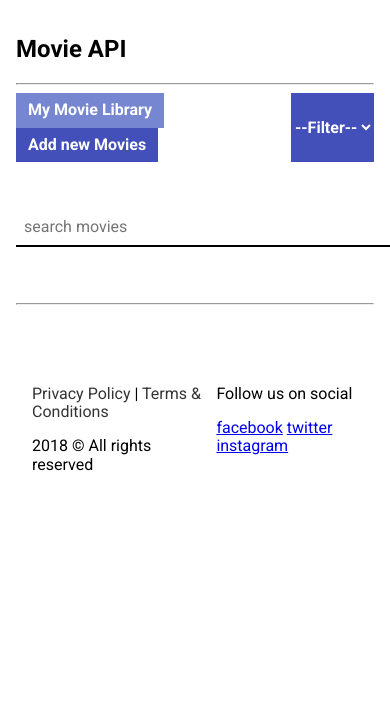
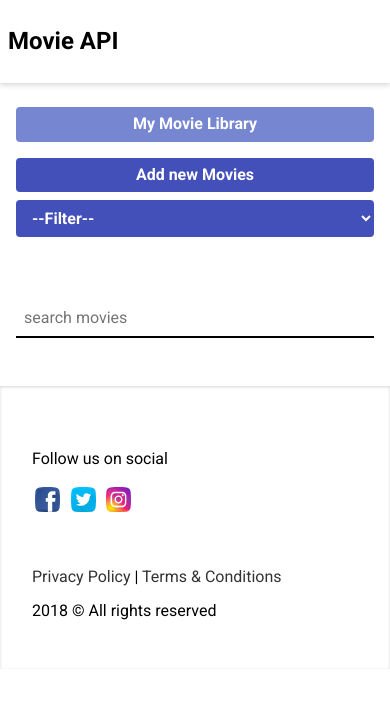
Before and after one commit to jibin2706/movie-app, a website built with Parcel: page index.html in a window 390 px wide. Built offline with nearby package versions, Linux system fonts and the light colour scheme; no server answers.

Commit message:
Separate css into individual files and added responsive layout to the page

```diff
--- a/css/_button.scss
+++ b/css/_button.scss
@@ -2,6 +2,7 @@
 
 .btn {
   padding: 8px 12px;
+  border-radius: 4px;
   border: none;
   font-weight: 700;
   cursor: pointer;
@@ -19,8 +20,21 @@
 
 select {
   border: none;
+  border-radius: 4px;
   font-weight: 700;
   cursor: pointer;
   background: $primary;
   color: $white;
 }
+
+@media (max-width: 500px) {
+  .btn,
+  select {
+    width: 100%;
+    margin: 0.5rem 0;
+  }
+
+  select {
+    padding: 8px 12px;
+  }
+}
--- /dev/null
+++ b/css/_card.scss
@@ -0,0 +1,36 @@
+.card {
+  max-width: 200px;
+  padding: 1rem;
+}
+
+.card__image {
+  width: 100%;
+
+  &::after {
+    content: "add";
+    position: absolute;
+    top: 0;
+    left: 0;
+    z-index: 10;
+  }
+}
+
+.card__info {
+  display: flex;
+  justify-content: space-between;
+}
+
+.card__title {
+  //   display: block;
+}
+
+@media (max-width: 768px) {
+  .card {
+    max-width: 150px;
+  }
+}
+@media (max-width: 500px) {
+  .card {
+    max-width: 120px;
+  }
+}
--- a/css/_footer.scss
+++ b/css/_footer.scss
@@ -1,10 +1,8 @@
 @import "colors";
 
 .footer {
-  max-width: 1200px;
-  margin: auto;
-  padding: 1rem;
-  margin-top: 3rem;
+  padding: 2rem;
+  box-shadow: inset 0 1px 3px rgba($dark-grey, 0.2);
   display: flex;
   justify-content: space-between;
 }
@@ -16,3 +14,31 @@
     color: $dark-grey;
   }
 }
+
+.footer__social__links {
+  text-align: end;
+  img {
+    width: 25px;
+    margin: 0.2rem;
+  }
+}
+
+@media (max-width: 500px) {
+  .footer {
+    flex-direction: column;
+  }
+
+  .footer__legal {
+    order: 2;
+    margin: 1rem 0;
+  }
+
+  .footer__social {
+    order: 1;
+    margin: 1rem 0;
+  }
+
+  .footer__social__links {
+    text-align: left;
+  }
+}
--- /dev/null
+++ b/css/_header.scss
@@ -0,0 +1,34 @@
+@import "colors";
+
+.header {
+  box-shadow: 0 2px 5px rgba($dark-grey, 0.2);
+  padding: 0.5rem;
+  position: sticky;
+  top: 0;
+  background: $white;
+}
+
+.search__header {
+  display: flex;
+  justify-content: space-between;
+  margin: 1rem;
+}
+
+.search__footer {
+  padding: 3rem 1rem;
+  input {
+    border: none;
+    box-sizing: border-box;
+    border-bottom: 2px solid black;
+    display: block;
+    width: 100%;
+    outline: none;
+    padding: 0.5rem;
+  }
+}
+
+@media (max-width: 500px) {
+  .search__header {
+    flex-direction: column;
+  }
+}
--- a/css/styles.scss
+++ b/css/styles.scss
@@ -1,28 +1,10 @@
+@import "header";
 @import "button";
+@import "card";
 @import "footer";
 
 body {
-  max-width: 1200px;
-  margin: auto;
-  padding: 1rem;
   font-family: "Roboto", sans-serif;
-}
-
-.search__header {
-  display: flex;
-  justify-content: space-between;
-}
-
-.search__footer {
-  padding: 3rem 0;
-  input {
-    border: none;
-    border-bottom: 2px solid black;
-    display: block;
-    width: 100%;
-    outline: none;
-    padding: 0.5rem;
-  }
 }
 
 #app {
@@ -30,50 +12,3 @@ body {
   flex-wrap: wrap;
   justify-content: center;
 }
-
-.card {
-  max-width: 200px;
-  padding: 1rem;
-}
-
-.card__image {
-  width: 100%;
-}
-
-.card__info {
-  display: flex;
-  justify-content: space-between;
-}
-
-.card__title {
-  //   display: block;
-}
-
-@media (max-width: 768px) {
-  .card {
-    max-width: 150px;
-  }
-}
-
-@media (max-width: 400px) {
-  .card {
-    max-width: 120px;
-  }
-}
-
-// modals
-.modals {
-  position: absolute;
-  width: 70vw;
-  height: 30vh;
-  z-index: 10;
-  top: 0;
-  left: 0;
-  background: grey;
-}
-
-.add-movie-dialog {
-}
-
-.my-movie-dialog {
-}
--- a/index.html
+++ b/index.html
@@ -10,9 +10,8 @@
     <title>Movie API</title>
   </head>
   <body>
-    <header>
-      <h2>Movie API</h2>
-      <hr />
+    <header class="header">
+      <h2 class="header__title">Movie API</h2>
     </header>
 
     <div class="container">
@@ -38,14 +37,6 @@
       <main id="app"></main>
     </div>
 
-    <!-- <div id="my-movie-dialog" class="modals">
-      <h1>movie dialog</h1>
-    </div>
-
-    <div id="add-movie-dialog" class="modals">
-      <h1>add movie dialog</h1>
-    </div> -->
-    <hr />
     <footer class="footer">
       <div class="footer__legal">
         <div class="footer__legal__links">
@@ -58,9 +49,13 @@
       </div>
       <div class="footer__social">
         <p>Follow us on social</p>
-        <a href="https://facebook.com">facebook</a>
-        <a href="https://twitter.com">twitter</a>
-        <a href="https://instagram.com">instagram</a>
+        <div class="footer__social__links">
+          <a href="https://facebook.com"> <img src="assets/facebook.svg" alt="facebook"/></a>
+
+          <a href="https://twitter.com"> <img src="assets/twitter.svg" alt="twitter"/></a>
+
+          <a href="https://instagram.com"> <img src="assets/instagram.svg" alt="instagram"/></a>
+        </div>
       </div>
     </footer>
     <script src="./js/index.js"></script>
```
Also changed, not shown: assets/facebook.svg (added), assets/instagram.svg (added), assets/twitter.svg (added).
